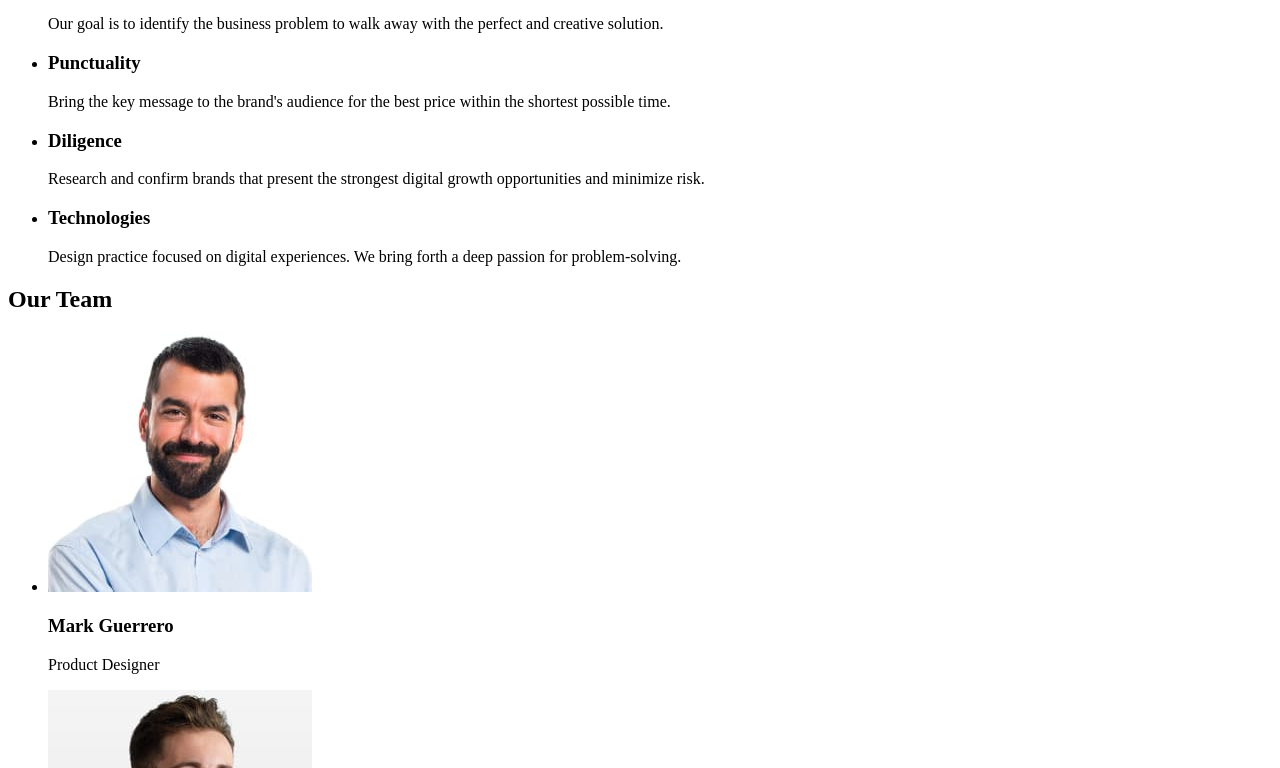
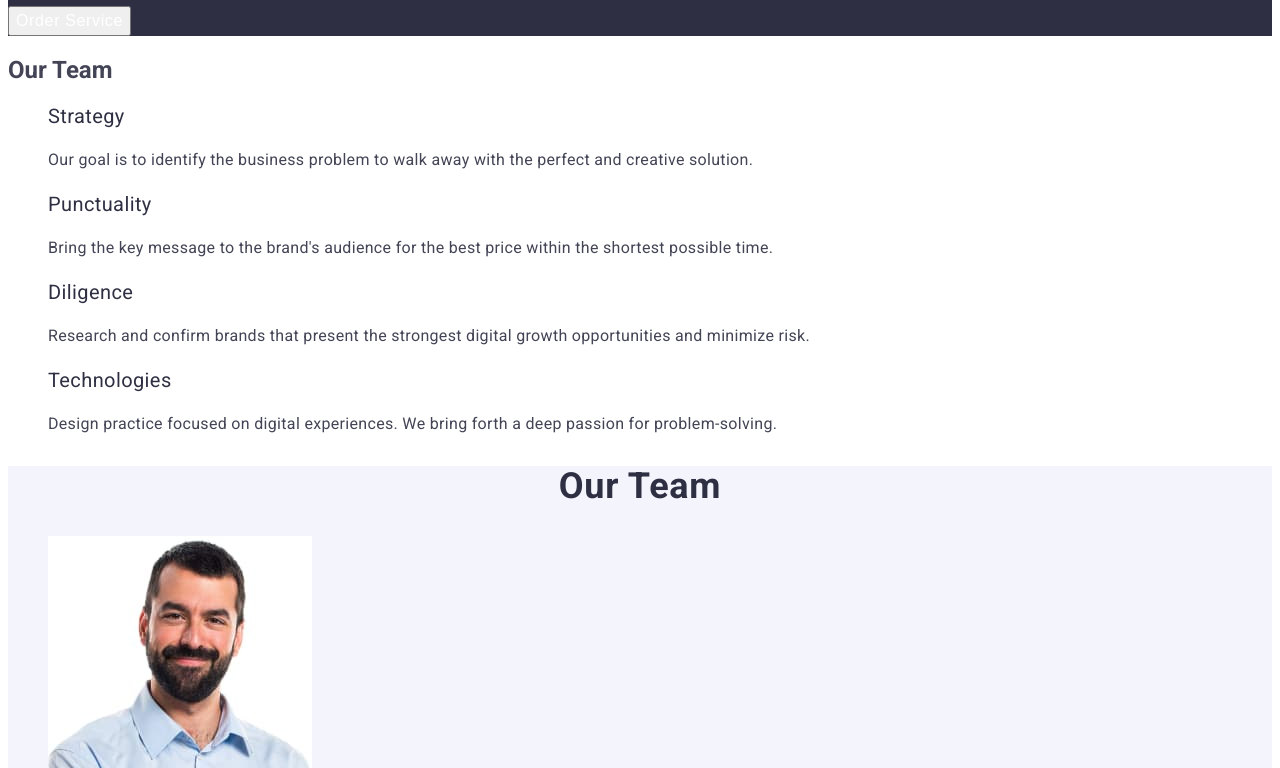
Before and after one commit to romanantip/goit-markup-hw-02, a plain HTML site: page index.html in a window 1280 px wide. Shown: the part 328-1096 px from the top of the page. Drawn offline with Linux system fonts and the light colour scheme; the site is published under a folder, as on GitHub Pages, so addresses that start at the root find nothing.

Commit message:
styles
styles

```diff
--- a/css/styles.css
+++ b/css/styles.css
@@ -1,6 +1,6 @@
 /* body */
 
-body {font-family: 'Roboto', sans-serif;
+body {font-family: "Roboto", sans-serif;
 background-color: #FFFFFF;
 color: #434455;
 }
--- a/index.html
+++ b/index.html
@@ -10,7 +10,7 @@
       href="https://fonts.googleapis.com/css2?family=Montserrat:wght@400;700&family=Raleway&family=Roboto:wght@400;700&display=swap"
       rel="stylesheet"
     />
-    <link rel="stylesheet" href="/css/styles.css" />
+    <link rel="stylesheet" href="css/styles.css" />
   </head>
   <body>
     <!-- header -->
```
